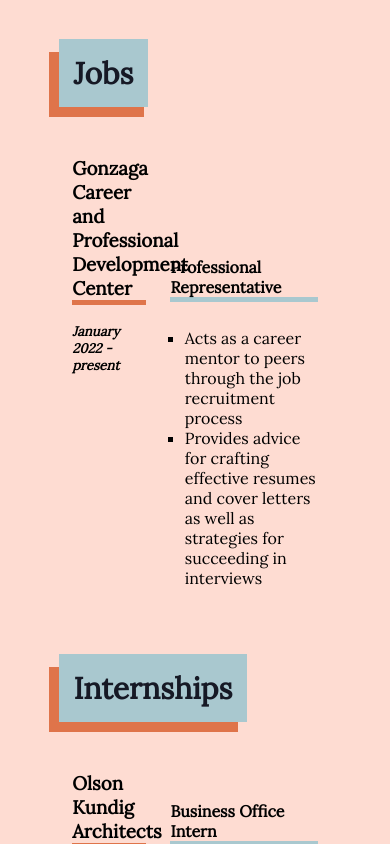
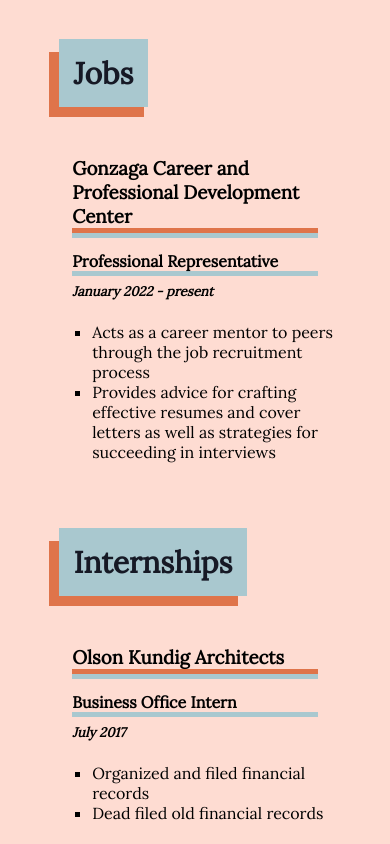
Before and after one commit to gjakubik/julia-resume-site, a React (Create React App) app: page / in a window 390 px wide. Shown: the part 2380-3224 px from the top of the page. Built offline with nearby package versions, Linux system fonts and the light colour scheme.

Commit message:
Mobile is better now

```diff
--- a/src/components/Experience/ExpDesc.jsx
+++ b/src/components/Experience/ExpDesc.jsx
@@ -7,60 +7,33 @@
 function ExpDesc(props) {
 
     return (
-        <div css={{
-            width: '90%',
-            marginInline: 'auto',
-        }}>
-            <div css={{
-                display: 'flex',
-                justifyContent: 'space-between',
-                alignItems: 'flex-end',
-            }}>
-                <h3 css={{
-                    zIndex: 2,
-                    borderBottom: `solid 5px ${colors.orange}`,
-                    width: '30%',
-                    '&::after': {
-                        content: '""',
-                        zIndex: 1,
-                        display: 'block',
-                        borderBottom: `solid 5px ${colors.lighterBlue}`,
-                        marginTop: '5px',
-                        width: '100%',
-                        marginBottom: '-10px',
-                        marginLeft: '-50vw',
-                        transition: 'margin-left 500ms ease',
-                    },
-                    '&:hover::after': {
-                        transition: 'margin-left 500ms ease',
-                        marginLeft: '0px',
-                    }
-                }}>
+        <div className="item-container">
+            <div className="item-header-container" >
+                <h3
+                    className="item-header"
+                    css={{
+                        borderBottom: `solid 5px ${colors.orange}`,
+                        '&::after': {
+                            borderBottom: `solid 5px ${colors.lighterBlue}`,
+                        }
+                    }}
+                >
                     <CustomLink primary={'black'} accent={colors.lighterBlue} href={props.item.link}>{props.item.business}</CustomLink>
                 </h3>
-                <h4 css={{
-                    borderBottom: `solid 5px ${colors.lighterBlue}`,
-                    width: '60%',
-                }}>
+                <h4
+                    className="item-position"
+                    css={{
+                        borderBottom: `solid 5px ${colors.lighterBlue}`,
+                    }}
+                >
                     {props.item.title}
                 </h4>
             </div>
-            <div css={{
-                display: 'flex',
-                justifyContent: 'space-between',
-                alignItems: 'flex-start',
-            }}>
-                <h5 css={{
-                    width: '30%',
-                    marginTop: '0px',
-                }}>
+            <div className="item-description-container">
+                <h5 className="item-description-date" >
                     <i>{props.item.date}</i>
                 </h5>
-                <ul css={{
-                    width: '55%',
-                    marginTop: '5px',
-                    listStyleType: 'square',
-                }}>
+                <ul className="item-description-list">
                     {props.item.descriptions.map((desc) => <li>{desc}</li>)}
                 </ul>
             </div>
--- a/src/components/Experience/style.css
+++ b/src/components/Experience/style.css
@@ -37,3 +37,86 @@
     margin-top: -75px;
     margin-bottom: 20px;
 }
+
+.item-container {
+    width: 90%;
+    margin-inline: auto;
+}
+
+.item-header-container {
+    display: flex;
+    justify-content: space-between;
+    align-items: flex-end;
+}
+
+.item-header {
+    z-index: 2;
+    width: 30%;
+}
+
+.item-position {
+    width: 60%;
+}
+
+.item-header::after {
+    content: '';
+    z-index: 1;
+    display: block;
+    margin-top: 5px;
+    width: 100%;
+    margin-bottom: -10px;
+    margin-left: -50vw;
+    transition: margin-left 500ms ease;
+}
+
+.item-header:hover::after {
+    transition: margin-left 500ms ease;
+    margin-left: 0px;
+}
+
+.item-description-container {
+    display: flex;
+    justify-content: space-between;
+    align-items: flex-start;
+}
+
+.item-description-date {
+    width: 30%;
+    margin-top: 0px;
+}
+
+.item-description-list {
+    width: 55%;
+    margin-top: 5px;
+    list-style-type: square;
+}
+
+@media (max-width: 750px) {
+    .item-header-container {
+        flex-direction: column;
+        align-items: flex-start;
+    }
+    .item-header {
+        width: 100%;
+    }
+    .item-header::after {
+        margin-left: 0px;
+    }
+    .item-position {
+        width: 100%;
+        margin-top: 0px;
+    }
+    .item-description-container {
+        flex-direction: column;
+        align-items: flex-start;
+    }
+    .item-description-date {
+        width: 100%;
+        margin-top: -15px;
+    }
+    .item-description-list {
+        width: 100%;
+        margin-top: 0px;
+        margin-left: -20px;
+    }
+}
--- a/src/index.css
+++ b/src/index.css
@@ -6,6 +6,7 @@
   -webkit-font-smoothing: antialiased;
   -moz-osx-font-smoothing: grayscale;
   width: 100vw;
+  overflow-x: hidden;
 }
 
 code {
```
